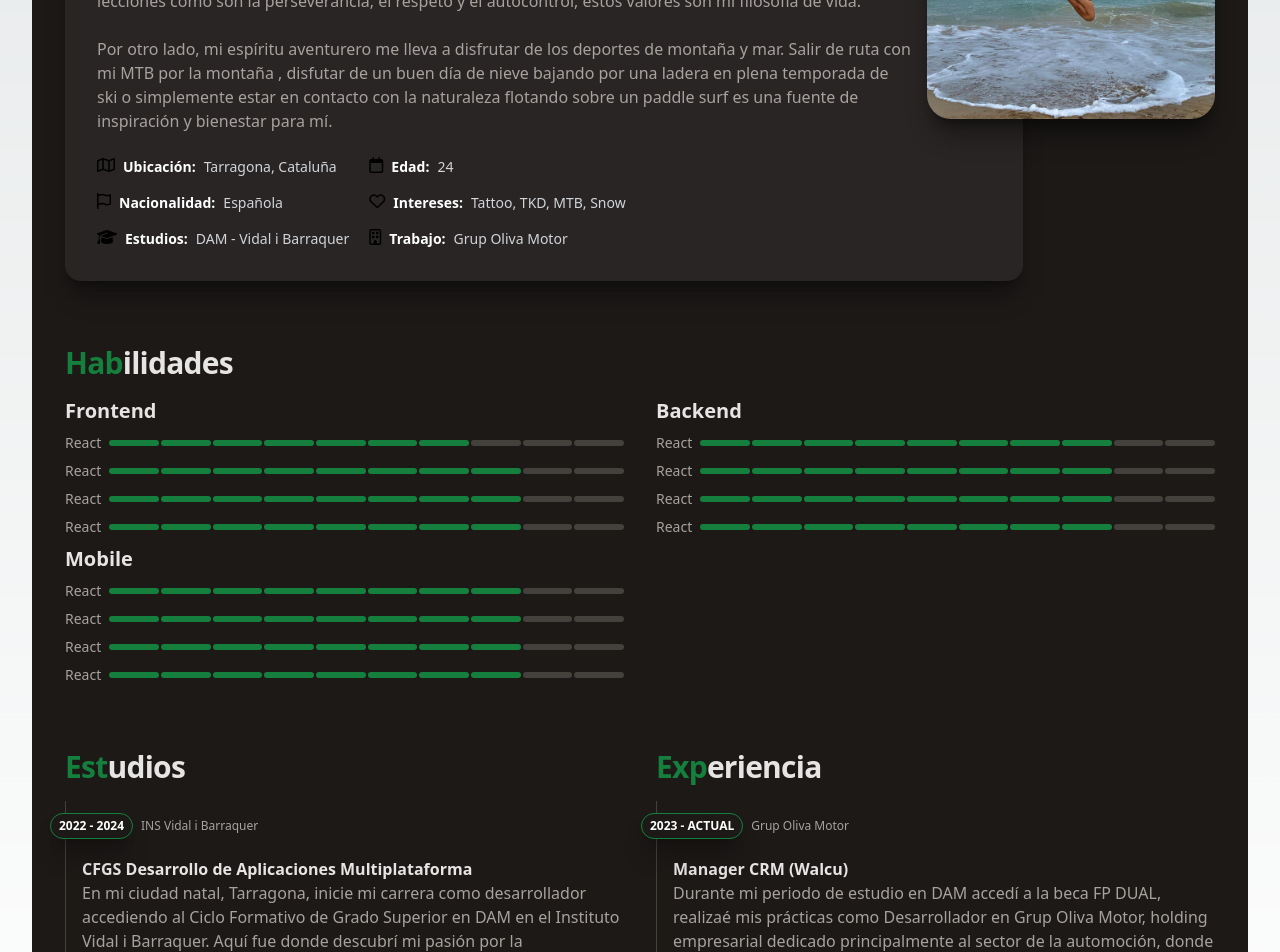
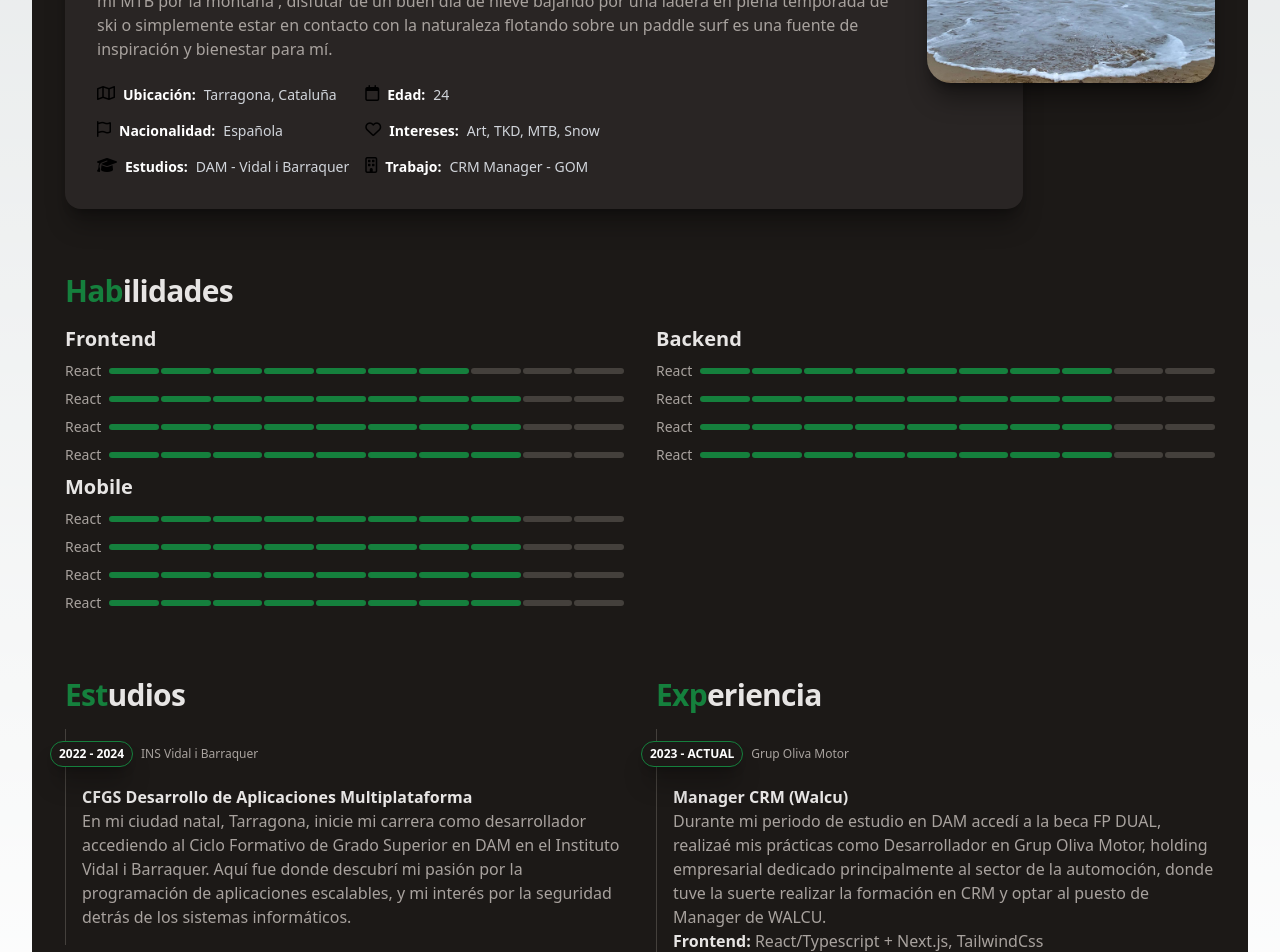
Before and after one commit to darthgart/darthgart.github.io, a Next.js app: page /github-pages/ in a window 1280 px wide. Shown: the part 1180-2132 px from the top of the page. Built offline with nearby package versions, Linux system fonts and the light colour scheme.

Commit message:
update info

```diff
--- a/src/pages/about.tsx
+++ b/src/pages/about.tsx
@@ -15,15 +15,12 @@ export default function About() {
                     <div className='relative flex grow lg:basis-5/6'>
                     <div className='flex w-full flex-col items-start gap-y-6 overflow-visible rounded-2xl bg-stone-800 p-4 pt-12 shadow-xl shadow-black/30 md:p-8 md:pt-12 lg:pr-28 lg:pt-8'>
                         <p className='prose prose-sm whitespace-pre-line text-stone-400 sm:prose-base'>
-                        Soy un entusiasta de la tecnología desde que tengo uso de razón. Como un eterno curioso, disfruto explorando nuevas tendencias, dispositivos y aplicaciones,
-                        y siempre estoy emocionado por aprender y compartir todo lo relacionado con el mundo digital y mi carrera profesional.
+                        Soy un entusiasta de la tecnología desde que tengo uso de razón. Como un eterno curioso, disfruto explorando nuevas tendencias, dispositivos y aplicaciones, y siempre
+                        estoy emocionado por aprender y compartir todo lo relacionado con el mundo digital y mi carrera profesional.
                         <br/><br/>
-                        Pero mi interés no se limita únicamente a la tecnología, las artes también juegan un papel importante en mi vida. Me encanta explorar
-                        diversas formas de expresión artística, ya sea a través de la pintura, la música o cualquier otra manifestación creativa que me
-                        permita dar rienda suelta a mi imaginación, como ahora realizar tatuajes.
-                        <br/><br/>
-                        Además, soy un apasionado de las artes marciales, llevo practicando Taekwondo desde los 4 años. Actualmente soy Cinturón negro 2º Dan por la Real
-                        Federación Española de Taewkondo, una disciplina que no solo me ha brindado condecoraciones, habilidades físicas y defensa personal, sino también
+                        Pero mi interés no se limita únicamente a la tecnología, las artes también juegan un papel importante en mi vida. Me encanta explorar diversas formas de expresión
+                        artística, ya sea a través de la pintura, la música o los tatuajes. Además, soy un apasionado de las artes marciales, llevo practicando Taekwondo desde los 4 años.
+                        Actualmente soy Cinturón negro 2º Dan por la RFE de Taewkondo, una disciplina que no solo me ha brindado condecoraciones y habilidades físicas y mentales, sino también
                         valiosas lecciones como son la perseverancia, el respeto y el autocontrol, estos valores son mi filosofía de vida.
                         <br/><br/>
                         Por otro lado, mi espíritu aventurero me lleva a disfrutar de los deportes de montaña y mar. Salir de ruta con mi MTB por la montaña , disfutar
@@ -49,7 +46,7 @@ export default function About() {
                         <li className='col-span-1 flex items-start gap-x-2'>
                             <i className="fa-regular fa-heart"></i>
                             <span className='text-xs font-bold text-white sm:text-sm'>Intereses: </span>
-                            <span className='text-xs text-gray-300 sm:text-sm'>Tattoo, TKD, MTB, Snow</span>
+                            <span className='text-xs text-gray-300 sm:text-sm'>Art, TKD, MTB, Snow</span>
                         </li>
                         <li className='col-span-1 flex items-start gap-x-2'>
                             <i className="fa-solid fa-graduation-cap"></i>
@@ -59,7 +56,7 @@ export default function About() {
                         <li className='col-span-1 flex items-start gap-x-2'>
                             <i className="fa-regular fa-building"></i>
                             <span className='text-xs font-bold text-white sm:text-sm'>Trabajo: </span>
-                            <span className='text-xs text-gray-300 sm:text-sm'>Grup Oliva Motor</span>
+                            <span className='text-xs text-gray-300 sm:text-sm'>CRM Manager - GOM</span>
                         </li>
                         </ul>
                     </div>
--- a/src/pages/resume.tsx
+++ b/src/pages/resume.tsx
@@ -41,7 +41,7 @@ export default function Resume() {
                                     <h2 className='font-bold text-stone-200'>Manager CRM (Walcu)</h2>
                                     <p className='text-stone-400'>
                                         Durante mi periodo de estudio en DAM accedí a la beca FP DUAL, realizaé mis prácticas como Desarrollador en Grup Oliva Motor, holding empresarial
-                                        dedicado principalmente al sector de la automoción, donde tuve la suerte realizar la formación y optar al puesto de Manager de CRM.
+                                        dedicado principalmente al sector de la automoción, donde tuve la suerte realizar la formación en CRM y optar al puesto de Manager de WALCU.
                                     </p>
                                     <ul>
                                         <li className=" text-stone-400"><strong className="text-stone-200">Frontend:</strong> React/Typescript + Next.js, TailwindCss
```
